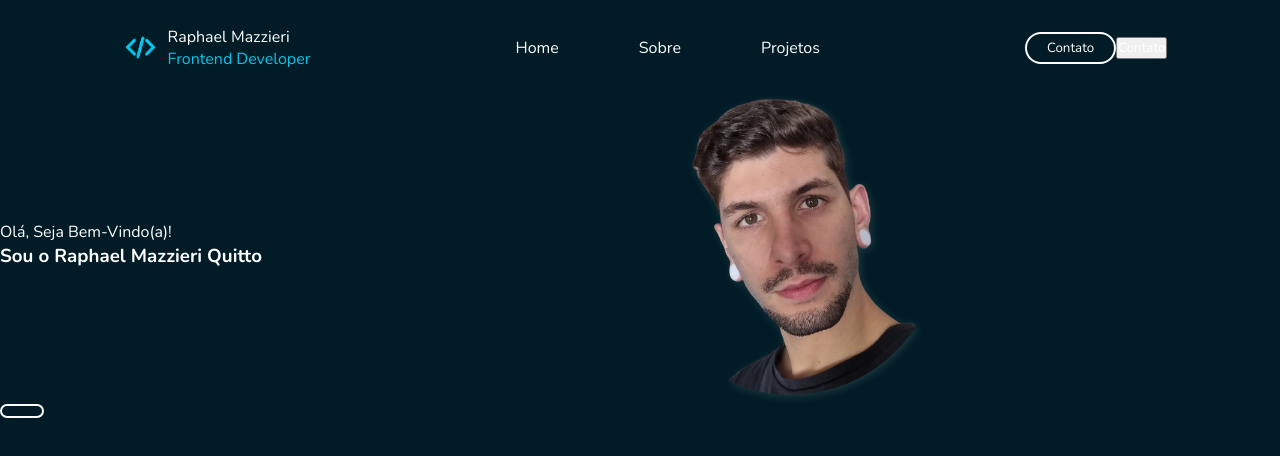
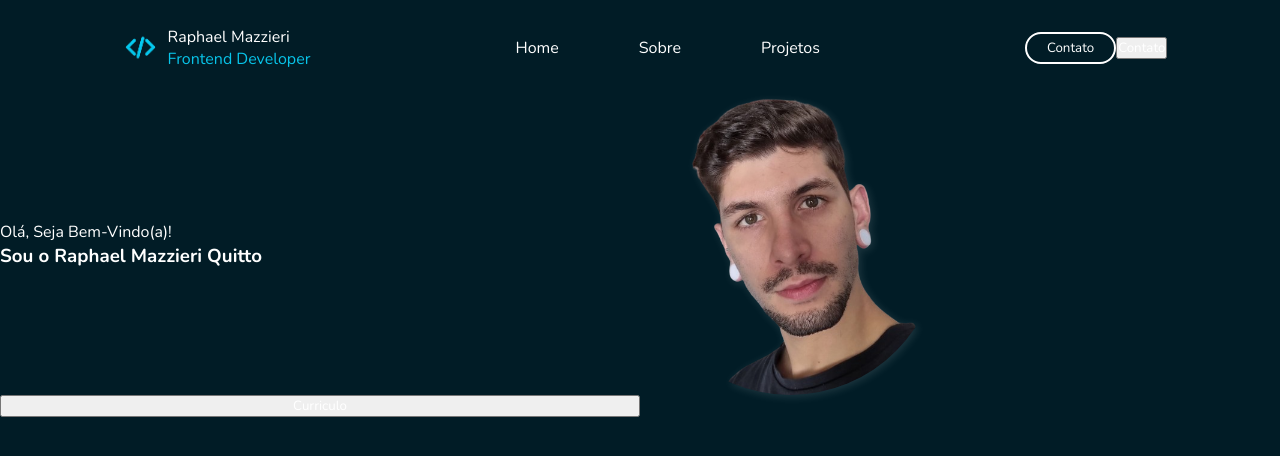
Before and after one commit to mazziera/Portfolio-, a React (Vite) app: page / in a window 1280 px wide. Shown: the top 456 px of the page. Built offline with nearby package versions, Linux system fonts and the light colour scheme.

Commit message:
"Adicionado o botão "curriculo", contendo o arquivo para download"

```diff
--- a/src/components/Button/Button.jsx
+++ b/src/components/Button/Button.jsx
@@ -3,7 +3,7 @@ import styles from "./Button.module.css";
 
 import { Link } from "react-router-dom";
 
-const Button = ({ text }) => {
+const Button = ({ text, url }) => {
   return (
     <>
      <Link to="mailto:rquitto@gmail.com" target="_blank">
--- a/src/pages/Home/Home.jsx
+++ b/src/pages/Home/Home.jsx
@@ -5,7 +5,7 @@ import imgPerfil from "../../images/foto-perfil.png";
 import styles from "./Home.module.css";
 
 //components
-import Button from "../../components/Button/Button";
+import { Link } from "react-router-dom";
 
 const Home = () => {
   return (
@@ -21,8 +21,11 @@ const Home = () => {
           alt="foto de Raphael Mazzieri"
           className={styles.profileImg}
         />
-
-        <Button></Button>
+        <button>
+        <a href="../../curriculo/Raphael-Dev-Frontend.pdf" download target="_blank">
+            Curriculo
+          </a>
+        </button>
       </section>
     </>
   );
```
Also changed, not shown: 1 other file (tests, documents, lock files or other folders).
